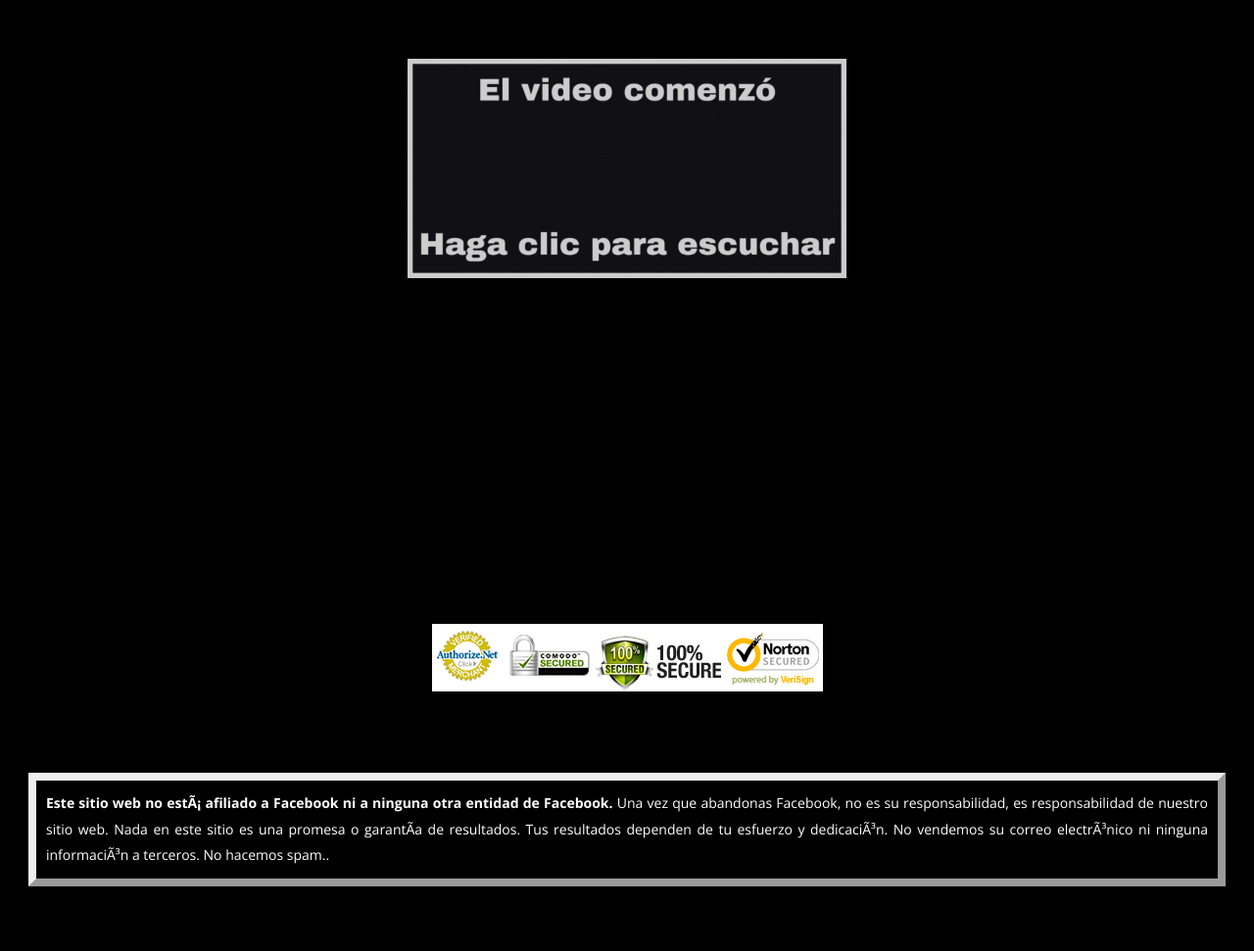
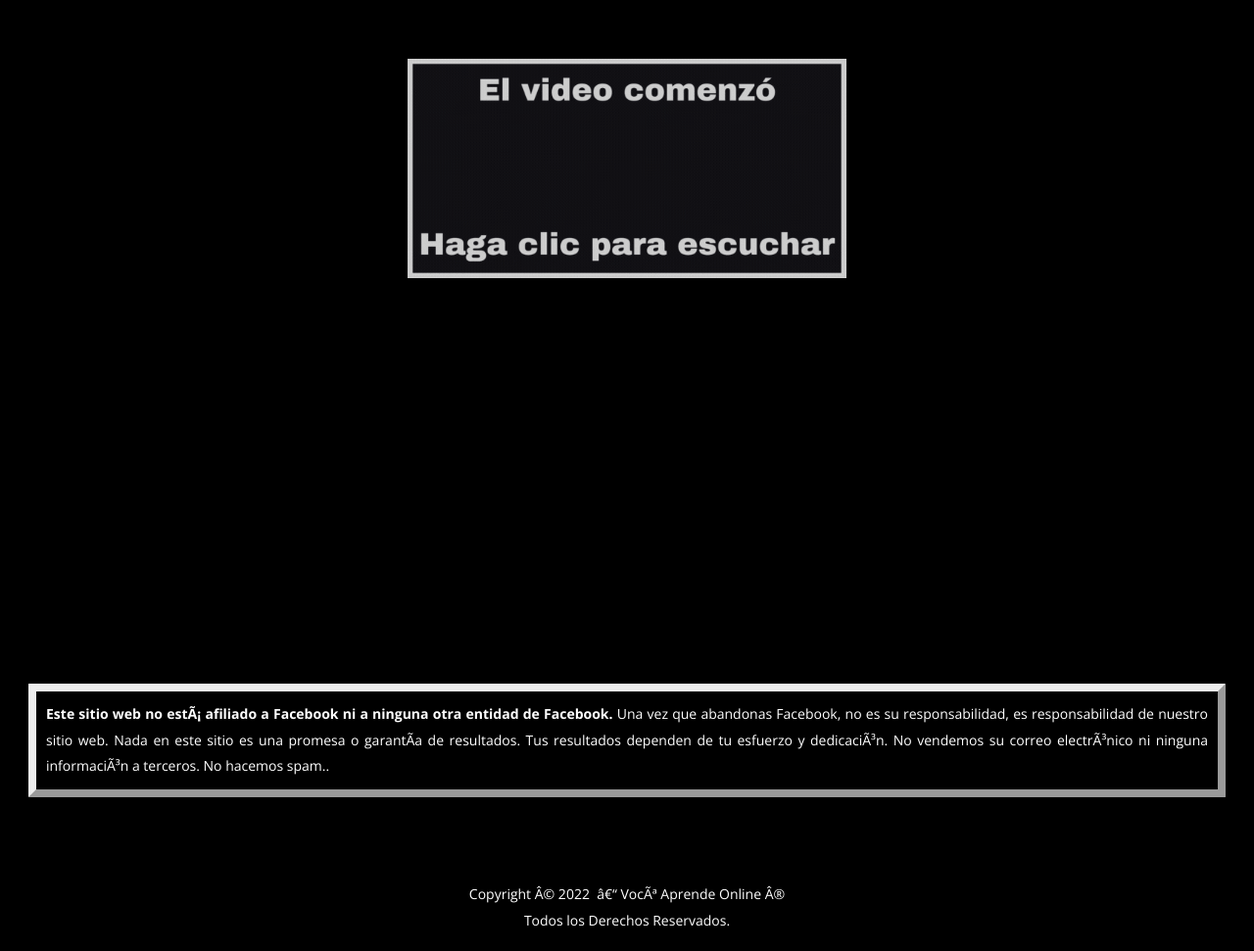
Before and after one commit to voceaprende/activeflex, a plain HTML site: page index.html in a window 1280 px wide. Shown: the part 129-1100 px from the top of the page at 98% size. Drawn offline with nearby package versions, Linux system fonts and the light colour scheme; a web font is replaced by a local one.

Commit message:
Add files via upload

```diff
--- a/index.html
+++ b/index.html
@@ -198,7 +198,7 @@ src="https://www.facebook.com/tr?id=549795993607147&ev=PageView&noscript=1"
 
 
 <p="" style="">&nbsp;<p></p>
-	<img src="./assets/images/funnels/securityseals.png" alt="" class="aligncenter img-fluid" style="">
+
 	<p style="">&nbsp;</p>
 
 
```
